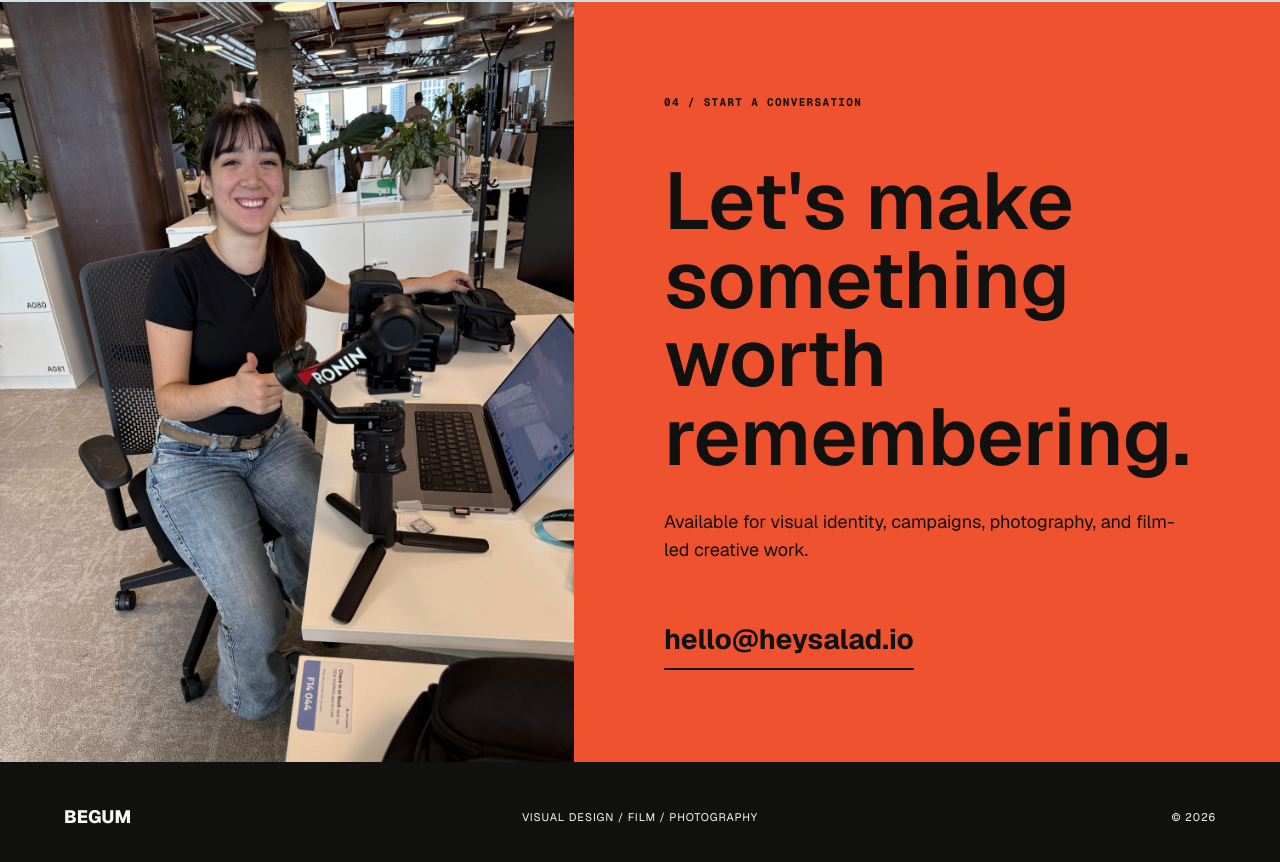
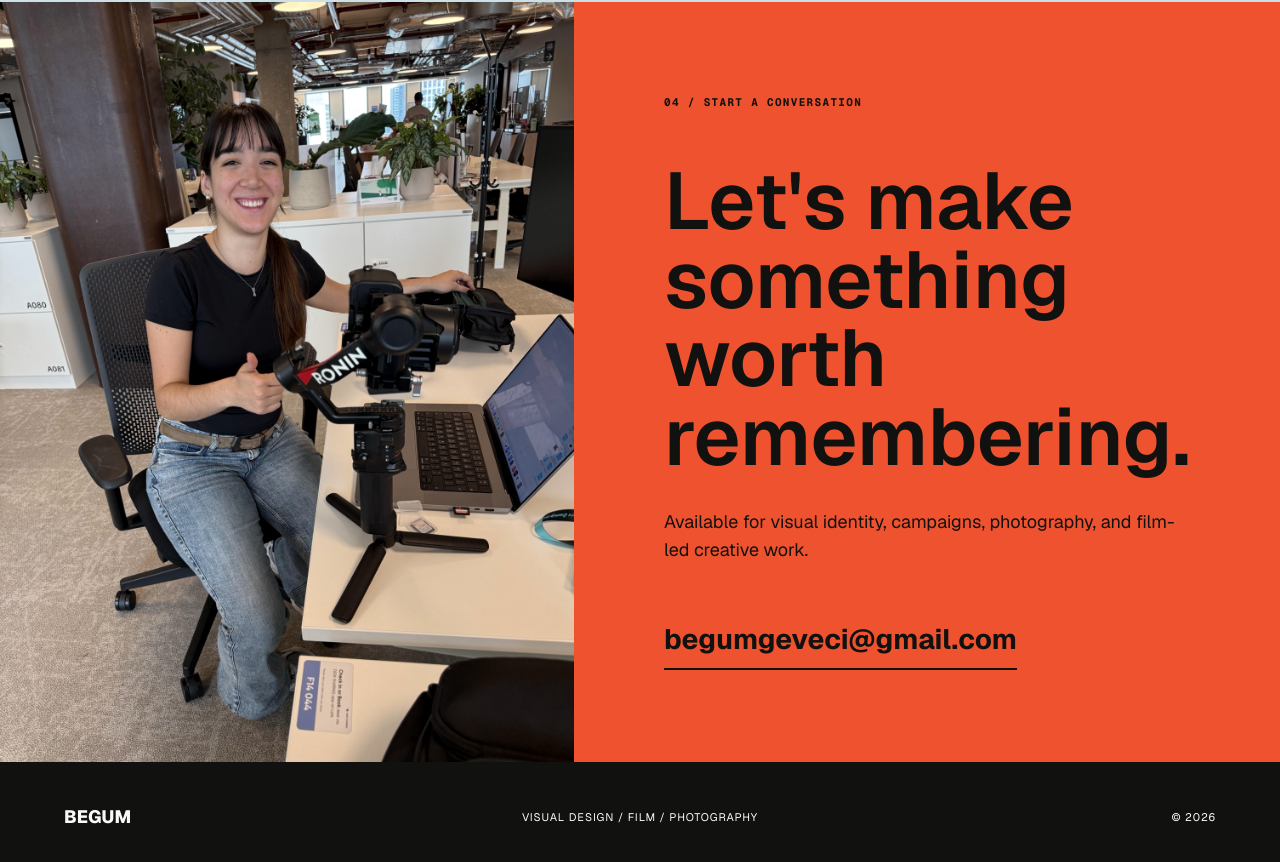
Before and after one commit to BeGummyCreative/website, a Next.js app: page / in a window 1280 px wide. Shown: the part 5544-6406 px from the top of the page. Built offline with nearby package versions, Linux system fonts and the light colour scheme.

Commit message:
Update portfolio contact email

```diff
--- a/src/app/page.tsx
+++ b/src/app/page.tsx
@@ -79,7 +79,7 @@ export default function Home() {
           <a href="#film">Film</a>
           <a href="#contact">Contact</a>
         </nav>
-        <a className="availability" href="mailto:hello@heysalad.io">
+        <a className="availability" href="mailto:begumgeveci@gmail.com">
           <span aria-hidden="true" />
           Available for projects
         </a>
@@ -241,7 +241,7 @@ export default function Home() {
             Available for visual identity, campaigns, photography, and
             film-led creative work.
           </p>
-          <a href="mailto:hello@heysalad.io">hello@heysalad.io</a>
+          <a href="mailto:begumgeveci@gmail.com">begumgeveci@gmail.com</a>
         </div>
       </section>
 
```
